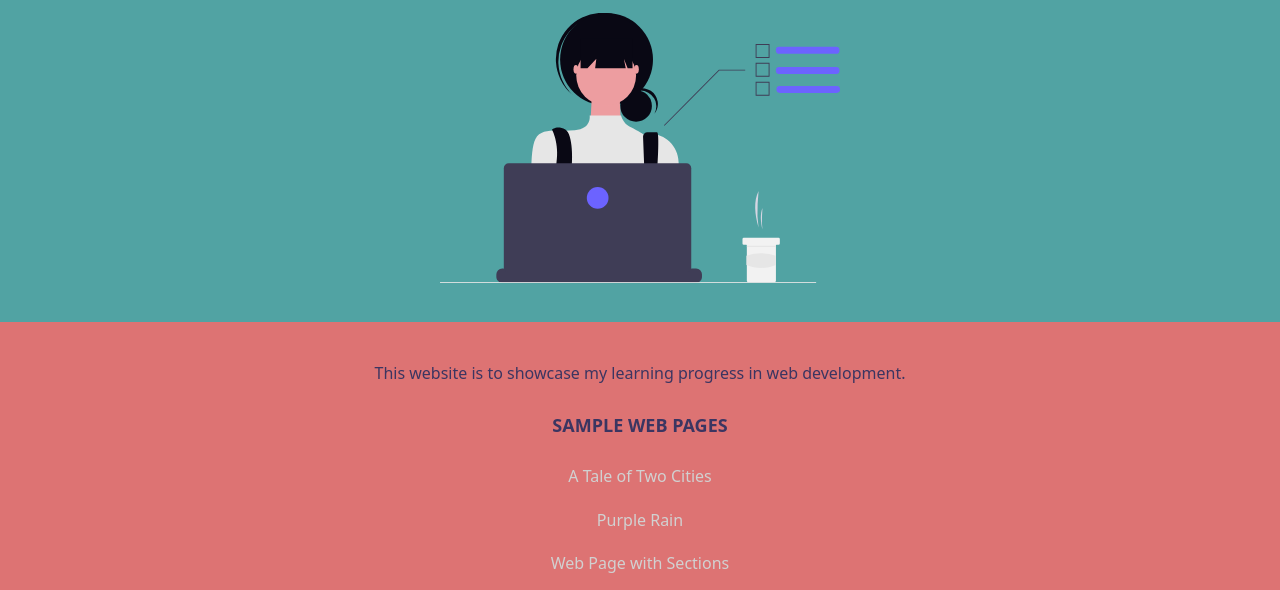
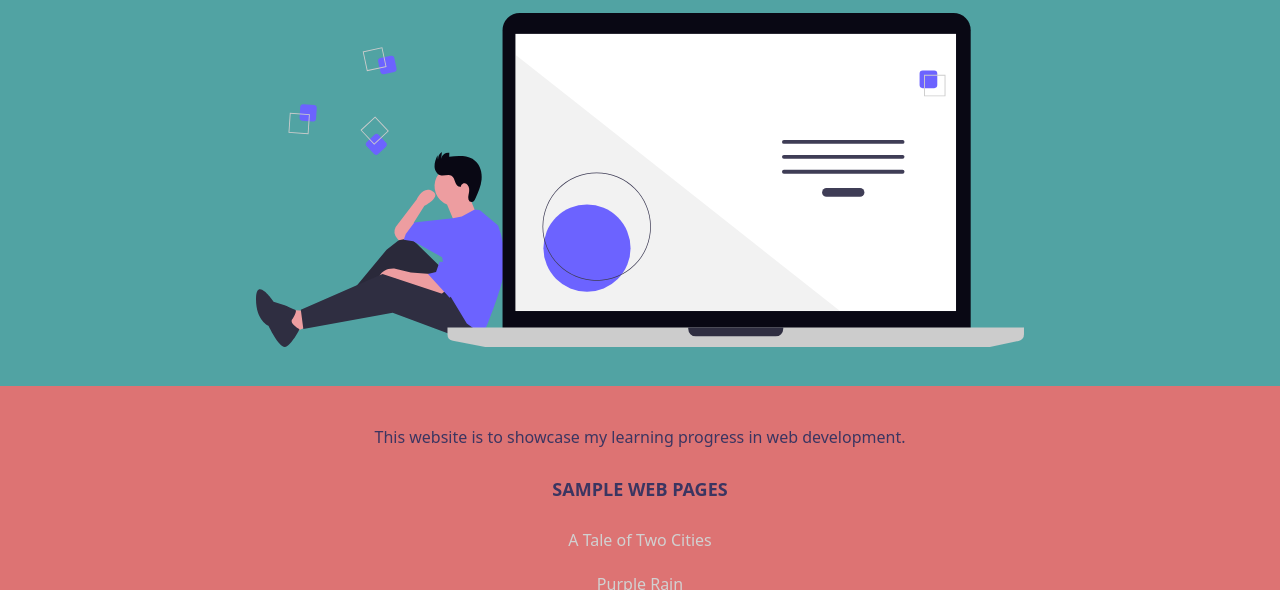
Before and after one commit to AndreRDorset/AndreRDorset.github.io, a website: page index.html in a window 1280 px wide. Shown: the part 153-743 px from the top of the page. Drawn offline with nearby package versions, Linux system fonts and the light colour scheme.

Commit message:
Rename favicon_io to favicons folder

```diff
--- a/assets/css/global.css
+++ b/assets/css/global.css
@@ -42,3 +42,12 @@ p {
 section { background-color: #dd7373;}
 
 a { color: #d1d1d1; }
+
+:root {
+    /* CSS HEX */
+    --light-coral: #dd7373ff;
+    --space-indigo: #3b3561ff;
+    --golden-glow: #ead94cff;
+    --dust-grey: #d1d1d1ff;
+    --tropical-teal: #51a3a3ff;
+}
--- a/index.html
+++ b/index.html
@@ -6,7 +6,7 @@
     <link rel="stylesheet" href="./assets/css/global.css">
     <script src="https://cdn.jsdelivr.net/npm/@tailwindcss/browser@4"></script>
     <style type="text/tailwindcss">
-        header {
+        header, footer {
           @apply pt-8 px-[9%] pb-[42px] md:py-[3%] md:px-[20%];
         }
         header h1 {
@@ -35,7 +35,7 @@
       href="./assets/img/favicons/favicon-32x32.png">
     <link rel="icon" type="image/png" sizes="16x16"
       href="./assets/img/favicons/favicon-16x16.png">
-    <link rel="manifest" href="./assets/img/favicons/site.webmanifest">
+    <link rel="manifest" href="../assets/img/favicons/site.webmanifest">
 
     <title>AndreRDorset | Full-Stack Developer</title>
     <meta name="description" content="Welcome to my website.">
@@ -45,8 +45,7 @@
     <header>
       <h1>Andre's Website</h1>
       <h2>Full-Stack Developer</h2>
-      <img src="./assets/img/undraw_focused-dev_gqoa.svg" style="margin:auto"
-        width="400" height="400" alt="Avatar">
+      <img src="./assets/img/undraw_code-thinking_tqs9.svg" alt="Avatar">
     </header>
 
     <main>
@@ -63,5 +62,6 @@
       </section>
     </main>
 
+    <footer> Andre Rosemann - 2026 </footer>
   </body>
 </html>
```
Also changed, not shown: assets/img/favicons/android-chrome-192x192.png (renamed from assets/img/favicon_io/android-chrome-192x192.png), assets/img/favicons/android-chrome-512x512.png (renamed from assets/img/favicon_io/android-chrome-512x512.png), assets/img/favicons/apple-touch-icon.png (renamed from assets/img/favicon_io/apple-touch-icon.png), assets/img/favicons/favicon-16x16.png (renamed from assets/img/favicon_io/favicon-16x16.png), assets/img/favicons/favicon-32x32.png (renamed from assets/img/favicon_io/favicon-32x32.png), assets/img/favicons/favicon.ico (renamed from assets/img/favicon_io/favicon.ico), assets/img/favicons/site.webmanifest (renamed from assets/img/favicon_io/site.webmanifest), assets/img/undraw_code-thinking_tqs9.svg (added).
